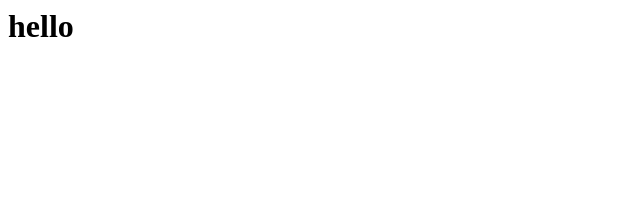
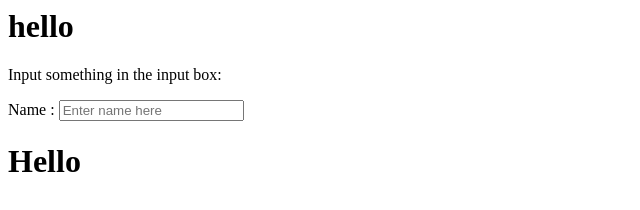
Before and after one commit to robertsvernon/hello-world, a plain HTML site: page index.html in a window 1280 px wide. Shown: the whole page, without its empty margins (0-640 px from the left). Drawn offline with nearby package versions, Linux system fonts and the light colour scheme.

Commit message:
Update index.html
added angular

```diff
--- a/index.html
+++ b/index.html
@@ -1 +1,9 @@
 <h1>hello</h1>
+<div ng-app="">
+
+<p>Input something in the input box:</p>
+<p>Name : <input type="text" ng-model="name" placeholder="Enter name here"></p>
+<h1>Hello {{name}}</h1>
+
+</div>
+<script src="https://ajax.googleapis.com/ajax/libs/angularjs/1.6.9/angular.min.js"></script>
```
